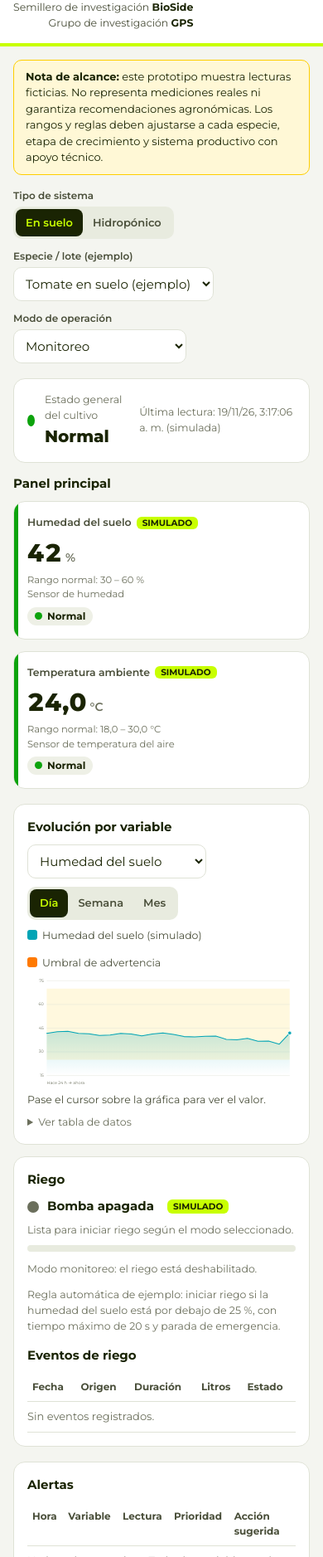
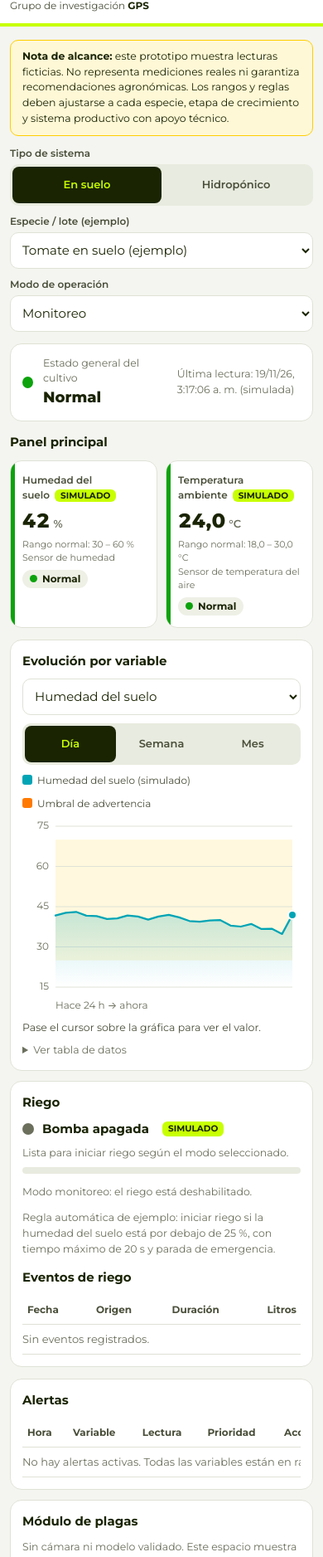
Before and after one commit to SEBASCF13/monitoreo-cultivos-demo, a plain HTML site: page index.html in a window 390 px wide. Shown: the part 123-2000 px from the top of the page at 83% size. Drawn offline with Linux system fonts and the light colour scheme.

Commit message:
Optimiza dashboard para celular: tablas desplazables, gráfica adaptable y controles táctiles
Co-Authored-By: Claude Haiku 5.5 <noreply@anthropic.com>
Claude-Session: https://claude.ai/code/session_01QYmfdRD8y4GQBKVHhg8i6V

```diff
--- a/index.html
+++ b/index.html
@@ -108,6 +108,46 @@
 
   .footer { margin: 26px 0 30px; font-size: 12.5px; color: var(--muted); border-top: 1px solid var(--line); padding-top: 14px; }
   .footer strong { color: var(--text-2); }
+  .tw { overflow-x: auto; -webkit-overflow-scrolling: touch; max-width: 100%; }
+  .tw table { min-width: 460px; }
+  @media (max-width: 720px) {
+    .wrap { padding: 0 12px; }
+    .top .wrap { flex-direction: column; align-items: flex-start; gap: 10px; padding-top: 12px; padding-bottom: 12px; }
+    .brand { gap: 10px; }
+    .brand img { height: 36px; }
+    .brand-text h1 { font-size: 16px; line-height: 1.3; }
+    .groups { text-align: left; font-size: 12px; }
+    .toolbar { flex-direction: column; align-items: stretch; gap: 10px; margin: 12px 0; }
+    .field { min-width: 0; width: 100%; }
+    .seg { display: flex; width: 100%; }
+    .seg button { flex: 1; min-height: 44px; padding: 8px 6px; font-size: 13px; }
+    select { min-height: 44px; font-size: 15px; width: 100%; }
+    button.btn { min-height: 44px; width: 100%; font-size: 14px; }
+    .grid { grid-template-columns: repeat(2, minmax(0, 1fr)); gap: 10px; }
+    .card { padding: 14px; }
+    .sensor .value { font-size: 24px; }
+    .sensor .unit { font-size: 13px; }
+    .sensor .label { font-size: 12px; }
+    .sensor .meta { font-size: 11px; }
+    .overall { width: 100%; }
+    .overall .big { font-size: 18px; }
+    .overall .card, #lastRead { margin-left: 0 !important; }
+    .layout { gap: 12px; }
+    .section { margin-top: 14px; }
+    .legend { font-size: 12px; gap: 10px; }
+    .footer { font-size: 12px; }
+    .check { font-size: 14px; }
+    .notice { font-size: 12.5px; }
+    svg.chart text { font-size: 12px; }
+  }
+    .layout { grid-template-columns: minmax(0, 1fr); }
+    .grid { grid-template-columns: repeat(2, minmax(0, 1fr)); }
+    .card, .layout > *, .grid > * { min-width: 0; }
+    .tw { width: 100%; }
+  }
+  @media (max-width: 380px) {
+    .grid { grid-template-columns: minmax(0, 1fr); }
+  }
   @media (prefers-reduced-motion: reduce) { * { transition: none !important; } }
 </style>
 </head>
@@ -435,7 +475,11 @@
     const k = S.variable, c = vars()[k], svg = $("chart");
     if (!k || !c) { svg.innerHTML = ""; return; }
     const datos = S.historia[k] ? S.historia[k][S.rango] : [];
-    const W = 720, H = 300, pad = { l: 52, r: 16, t: 14, b: 32 };
+    const anchoSVG = Math.max(280, Math.min(720, svg.clientWidth || 720));
+    const compacto = anchoSVG < 520;
+    const W = anchoSVG, H = compacto ? 240 : 300;
+    const pad = compacto ? { l: 40, r: 10, t: 12, b: 34 } : { l: 52, r: 16, t: 14, b: 32 };
+    svg.setAttribute("viewBox", `0 0 ${W} ${H}`);
     const yMin = c.min, yMax = c.max;
     const x = (i) => pad.l + i * (W - pad.l - pad.r) / Math.max(1, datos.length - 1);
     const y = (v) => pad.t + (1 - (v - yMin) / (yMax - yMin)) * (H - pad.t - pad.b);
@@ -568,6 +612,16 @@
   reiniciarDatos();
   renderSelectores();
   renderizar();
+  // Envolver tablas para desplazamiento horizontal en celular
+  document.querySelectorAll("table").forEach((t) => {
+    if (t.parentElement && t.parentElement.classList.contains("tw")) return;
+    const w = document.createElement("div");
+    w.className = "tw";
+    t.parentNode.insertBefore(w, t);
+    w.appendChild(t);
+  });
+  let rz = null;
+  window.addEventListener("resize", () => { clearTimeout(rz); rz = setTimeout(renderGrafica, 150); });
   setInterval(tick, 3000);
 })();
 </script>
```
